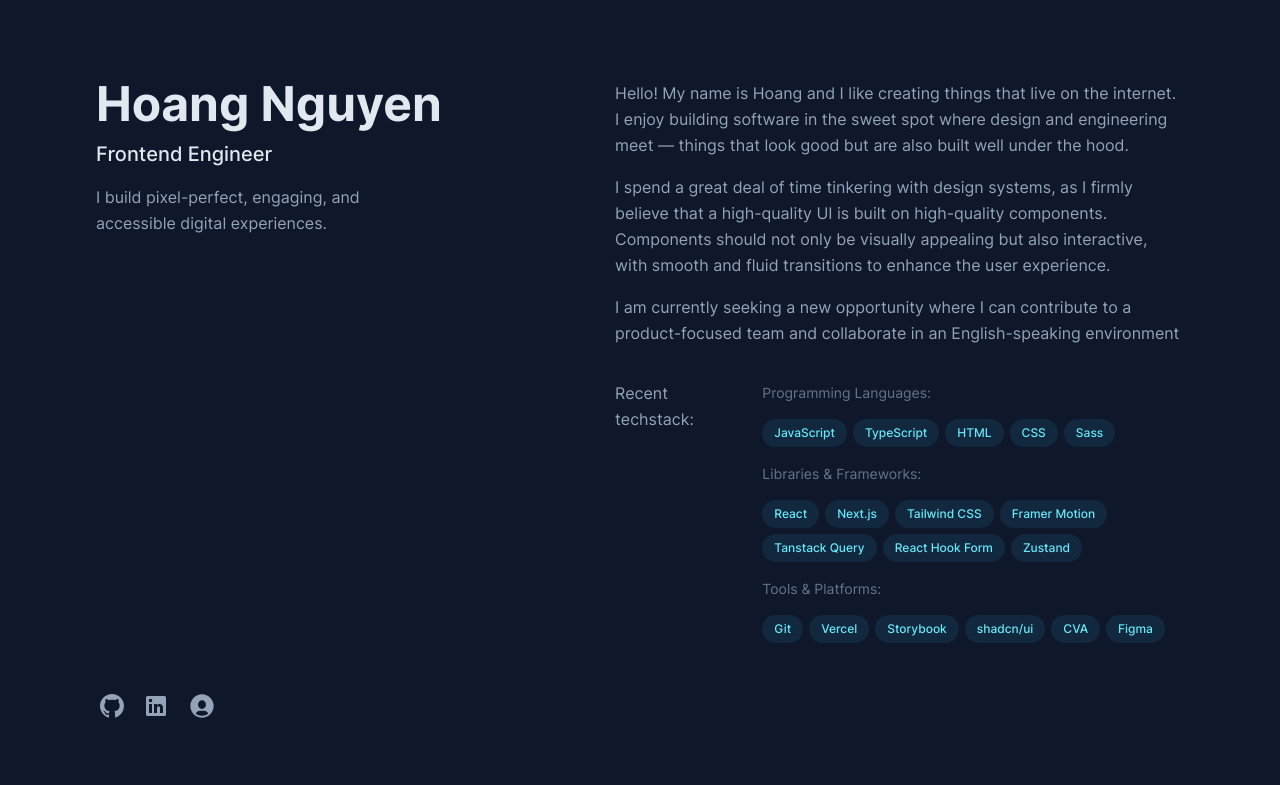
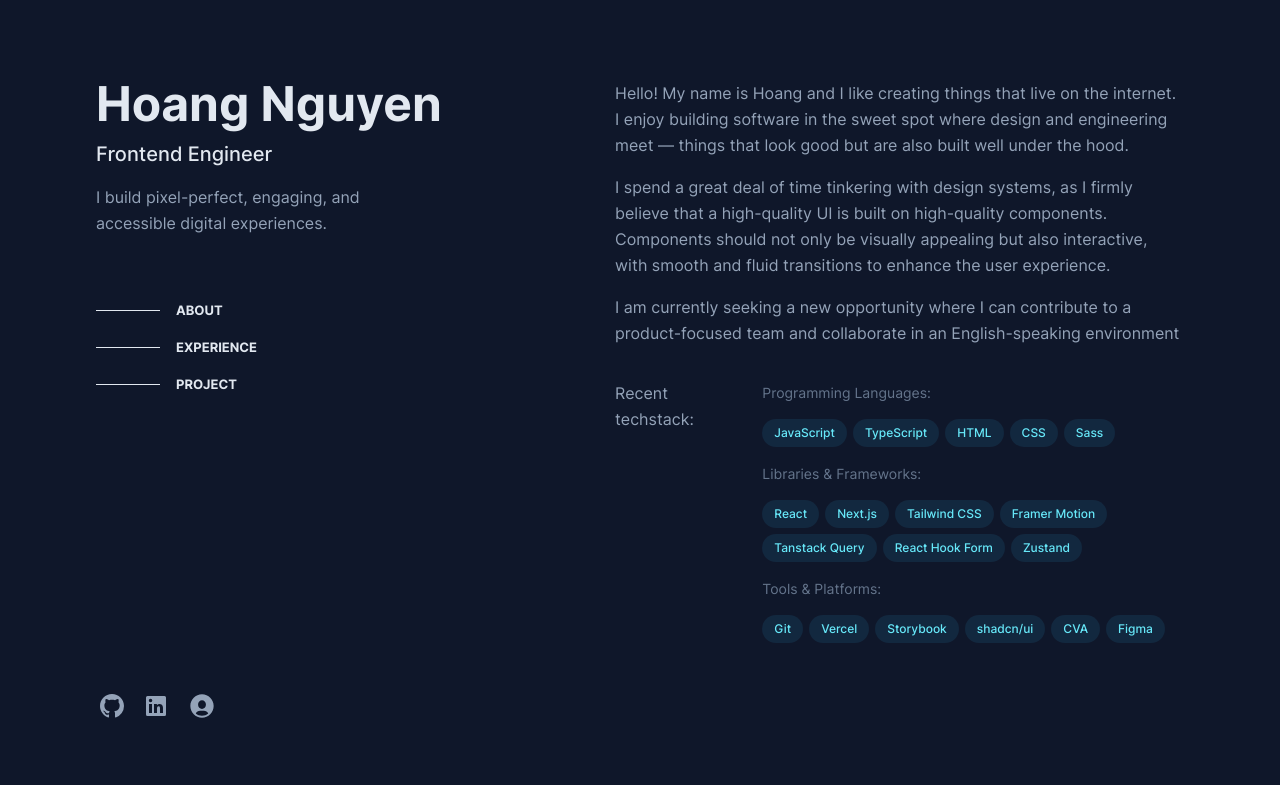
Before and after one commit to hoanguye99/personal-website, a Next.js app: page / in a window 1280 px wide. Shown: the top 785 px of the page. Built offline with nearby package versions, Linux system fonts and the light colour scheme.

Commit message:
add bookmark with framer-motion

```diff
--- a/app/page.tsx
+++ b/app/page.tsx
@@ -1,7 +1,11 @@
+'use client'
+
 import Header from '@/components/page/header'
 import Main from '@/components/page/main'
+import { useState } from 'react'
 
 export default function Home() {
+  const [inViews, setInViews] = useState([true, false, false])
   return (
     <div className="max-w-screen-xl mx-auto min-h-screen px-6 py-12 md:px-12 md:py-20 lg:px-24">
       <div
@@ -15,8 +19,8 @@ export default function Home() {
         }}
       ></div>
       <div className="grid lg:grid-cols-[4fr_5fr] lg:gap-16">
-        <Header />
-        <Main />
+        <Header inViews={inViews} />
+        <Main setInViews={setInViews} />
       </div>
     </div>
   )
--- a/components/page/about.tsx
+++ b/components/page/about.tsx
@@ -1,10 +1,10 @@
-import React from 'react'
+import React, { forwardRef, Ref } from 'react'
 import SectionHeader from './section-header'
 import TechList from '../ui/tech-list'
 
-const AboutSection = () => {
+const AboutSection = forwardRef<HTMLElement, any>((props, ref) => {
   return (
-    <section>
+    <section id="about" ref={ref}>
       <SectionHeader title="ABOUT" />
       <div className="flex flex-col gap-4">
         <p>
@@ -72,6 +72,6 @@ const AboutSection = () => {
       </div>
     </section>
   )
-}
+})
 
 export default AboutSection
--- a/components/page/experience.tsx
+++ b/components/page/experience.tsx
@@ -1,4 +1,4 @@
-import React from 'react'
+import React, { forwardRef } from 'react'
 import SectionHeader from './section-header'
 import ProjectLink from '../ui/project-link'
 import TechList from '../ui/tech-list'
@@ -12,9 +12,9 @@ import { AdditionalLink } from '../ui/highlight-link'
 import Link from 'next/link'
 import LinkWrapper from '../ui/link-wrapper'
 
-const ExperienceSection = () => {
+const ExperienceSection = forwardRef<HTMLElement, any>((props, ref) => {
   return (
-    <section>
+    <section id="experience" ref={ref}>
       <SectionHeader title="EXPERIENCE" />
       <ol className="group/list flex flex-col gap-12 ">
         <SingleProject
@@ -163,7 +163,7 @@ const ExperienceSection = () => {
       </div>
     </section>
   )
-}
+})
 
 interface SingleProjectProps {
   href: string
--- a/components/page/header.tsx
+++ b/components/page/header.tsx
@@ -1,7 +1,7 @@
 import Link from 'next/link'
 import React from 'react'
 
-const Header = () => {
+const Header = ({ inViews }: { inViews: boolean[] }) => {
   return (
     <header className="lg:max-h-[calc(100vh_-_10rem)] lg:flex lg:flex-col lg:justify-between lg:sticky lg:top-20">
       <div>
@@ -14,6 +14,11 @@ const Header = () => {
         <p className="mt-4 max-w-xs text-typography-body">
           I build pixel-perfect, engaging, and accessible digital experiences.
         </p>
+        <ul className="hidden lg:flex mt-16 font-bold text-[13px] uppercase !tracking-widest flex-col gap-4">
+          <BookMark href="about" active={inViews[0]} />
+          <BookMark href="experience" active={inViews[1]} />
+          <BookMark href="project" active={inViews[2]} />
+        </ul>
       </div>
       <ul
         className="ml-1 mt-8 flex items-center gap-5"
@@ -81,4 +86,31 @@ const SocialIcon = (props: SocialIconProps) => {
   )
 }
 
+interface BookMarkProps {
+  href: string
+  active: boolean
+}
+
+const BookMark = (props: BookMarkProps) => {
+  return (
+    <li>
+      <a
+        href={`#${props.href}`}
+        className={`transition-all duration-300 ease-in-out flex items-center gap-4 ${
+          props.active ? 'text-typography-title' : 'text-typography-subtitle'
+        }`}
+      >
+        <div
+          className={`h-[1px] origin-left transition-all duration-300 ease-in-out  ${
+            props.active
+              ? 'bg-typography-title w-16'
+              : 'bg-typography-subtitle w-8'
+          }`}
+        ></div>
+        <span className="uppercase">{props.href}</span>
+      </a>
+    </li>
+  )
+}
+
 export default Header
--- a/components/page/main.tsx
+++ b/components/page/main.tsx
@@ -1,16 +1,35 @@
-import React from 'react'
+'use client'
+
+import React, { Dispatch, SetStateAction, useEffect, useRef } from 'react'
 import AboutSection from './about'
 import ExperienceSection from './experience'
 import ProjectSection from './project'
 import HighlightLink from '../ui/highlight-link'
+import { useInView } from 'framer-motion'
 
-const Main = () => {
+const Main = ({
+  setInViews,
+}: {
+  setInViews: Dispatch<SetStateAction<boolean[]>>
+}) => {
+  const aboutRef = useRef(null)
+  const aboutInView = useInView(aboutRef)
+  const experienceRef = useRef(null)
+  const experienceInView = useInView(experienceRef, {
+    amount: 0.6,
+  })
+  const projectRef = useRef(null)
+  const projectInView = useInView(projectRef)
+
+  useEffect(() => {
+    setInViews([aboutInView, experienceInView, projectInView])
+  }, [aboutInView, experienceInView, projectInView])
   return (
     <div>
       <main className="pt-24 lg:pt-0 flex flex-col gap-16 lg:gap-32">
-        <AboutSection />
-        <ExperienceSection />
-        <ProjectSection />
+        <AboutSection ref={aboutRef} />
+        <ExperienceSection ref={experienceRef} />
+        <ProjectSection ref={projectRef} />
       </main>
       <footer className="mt-16 lg:mt-32">
         <p className="text-body text-typography-subtitle leading-normal max-w-md lg:max-w-xl">
--- a/components/page/project.tsx
+++ b/components/page/project.tsx
@@ -3,9 +3,10 @@ import personal from './personal.png'
 import SectionHeader from './section-header'
 import ProjectImage from '../ui/project-image'
 import { SingleProject } from './experience'
-const ProjectSection = () => {
+import { forwardRef } from 'react'
+const ProjectSection = forwardRef<HTMLElement, any>((props, ref) => {
   return (
-    <section>
+    <section id="project" ref={ref}>
       <SectionHeader title="PERSONAL PROJECT" />
 
       <ol>
@@ -30,6 +31,6 @@ const ProjectSection = () => {
       </ol>
     </section>
   )
-}
+})
 
 export default ProjectSection
```
Also changed, not shown: package.json (+5 -4 lines), 1 other file (tests, documents, lock files or other folders).
